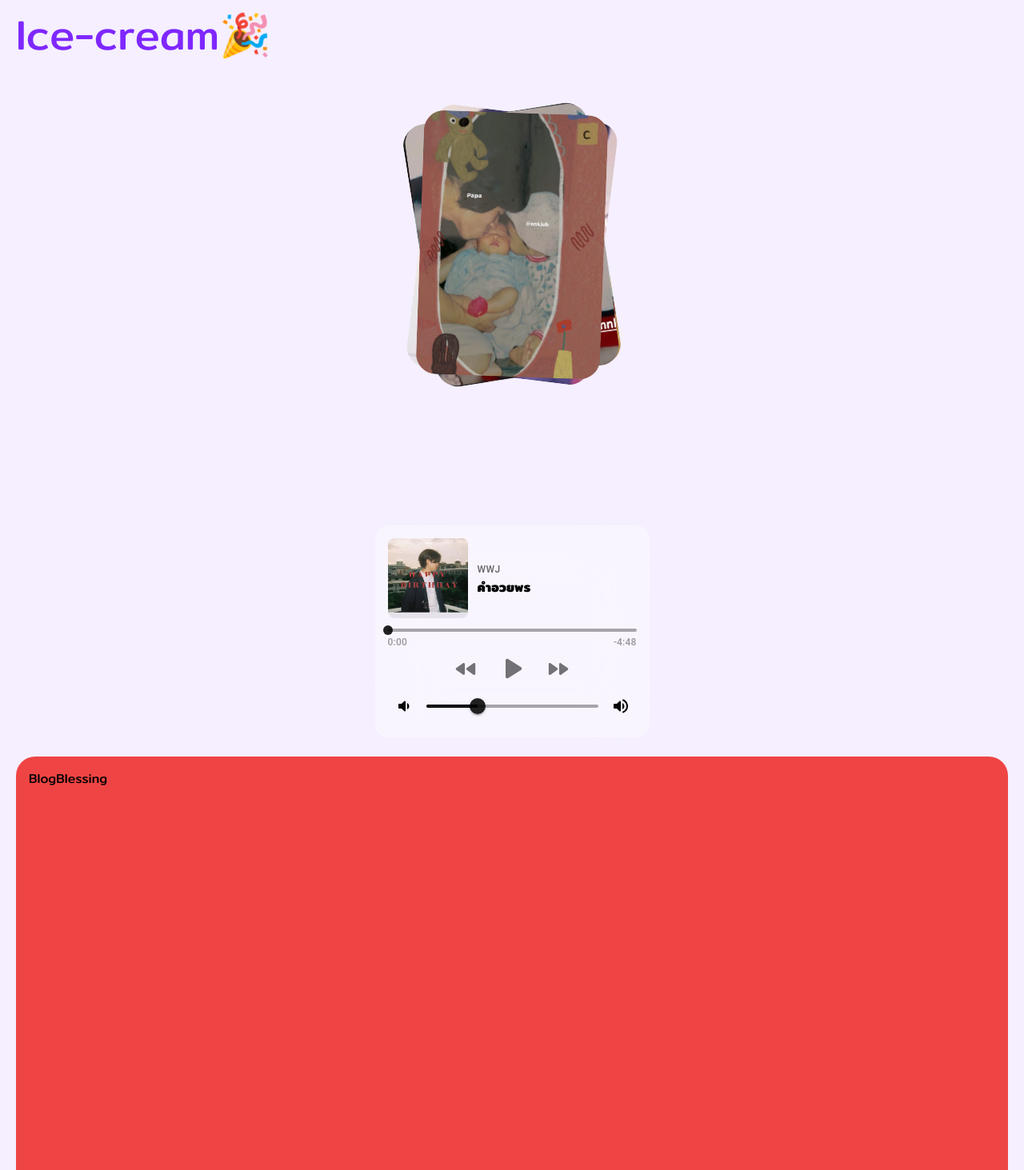
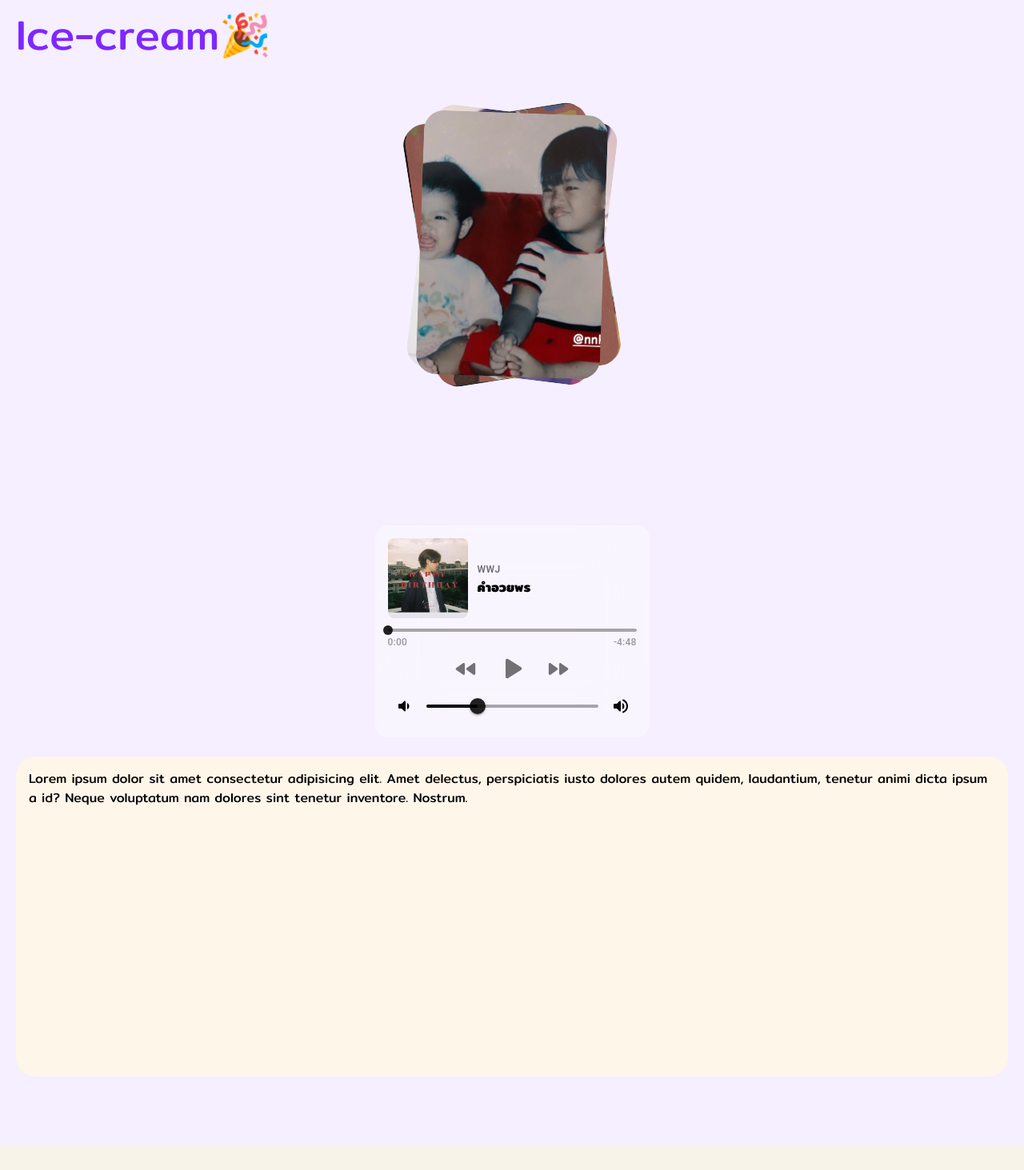
Before and after one commit to hygenec2olkid/cream_bday, a React (Vite) app: page / in a window 1280 px wide. Shown: the part 167-1630 px from the top of the page at 80% size. Built offline with nearby package versions, Linux system fonts and the light colour scheme.

Commit message:
fix: adjust style

```diff
--- a/src/App.jsx
+++ b/src/App.jsx
@@ -11,18 +11,12 @@ function App() {
         <FirstPage />
       </Frame>
 
-      <MusicPlayerSlider />
-      {/* <Frame className="h-1/2">
-
-      </Frame> */}
-
       <Frame>
+        <MusicPlayerSlider />
         <BlogBlessing />
       </Frame>
 
-      <Frame>
-        <Cake />
-      </Frame>
+      <Cake />
     </>
   );
 }
--- a/src/components/blog-blessing/blog-blessing.jsx
+++ b/src/components/blog-blessing/blog-blessing.jsx
@@ -2,7 +2,11 @@ import React from "react";
 
 function BlogBlessing() {
   return (
-    <div className="bg-red-500 h-full w-full p-4 rounded-3xl">BlogBlessing</div>
+    <div className="bg-[#FFF6EA] h-1/2 p-4 rounded-3xl ">
+      Lorem ipsum dolor sit amet consectetur adipisicing elit. Amet delectus,
+      perspiciatis iusto dolores autem quidem, laudantium, tenetur animi dicta
+      ipsum a id? Neque voluptatum nam dolores sint tenetur inventore. Nostrum.
+    </div>
   );
 }
 
--- a/src/components/image-stack/image-stack.jsx
+++ b/src/components/image-stack/image-stack.jsx
@@ -1,4 +1,4 @@
-import React, { useState } from "react";
+import React, { useState, useEffect } from "react";
 import { Swiper, SwiperSlide } from "swiper/react";
 
 import "swiper/css";
@@ -7,16 +7,30 @@ import "swiper/css/pagination";
 
 const ImageStack = ({ images, imagesSlice }) => {
   const [isOpen, setIsOpen] = useState(false);
-  const [activeIndex, setActiveIndex] = useState(0);
+
+  const [shuffledImages, setShuffledImages] = useState([]);
 
   const openModal = (index) => {
-    setActiveIndex(index);
     setIsOpen(true);
   };
 
   const closeModal = () => {
     setIsOpen(false);
   };
+
+  useEffect(() => {
+    // Shuffle images array on component render
+    const shuffleArray = (array) => {
+      let shuffled = [...array];
+      for (let i = shuffled.length - 1; i > 0; i--) {
+        const j = Math.floor(Math.random() * (i + 1));
+        [shuffled[i], shuffled[j]] = [shuffled[j], shuffled[i]];
+      }
+      return shuffled;
+    };
+
+    setShuffledImages(shuffleArray(images));
+  }, [images]); // Ensure shuffling happens when `images` prop changes
 
   const getRandomRotation = () => {
     return Math.floor(Math.random() * 26) - 15;
@@ -29,7 +43,7 @@ const ImageStack = ({ images, imagesSlice }) => {
   return (
     <div className="image-stack">
       <div className="stack">
-        {images.map((image, index) => (
+        {shuffledImages.map((image, index) => (
           <img
             key={index}
             src={image}
@@ -49,7 +63,6 @@ const ImageStack = ({ images, imagesSlice }) => {
             &times;
           </button>
           <Swiper
-            initialSlide={activeIndex}
             spaceBetween={50}
             slidesPerView={1}
             navigation={{ nextEl: null, prevEl: null }}
--- a/src/layouts/frame.jsx
+++ b/src/layouts/frame.jsx
@@ -2,7 +2,9 @@ import React from "react";
 
 function Frame({ children, className }) {
   return (
-    <div className={`w-screen h-screen  bg-[#F5EFFF] px-5 ${className}`}>
+    <div
+      className={`w-screen h-screen flex flex-col bg-[#F5EFFF] px-5 ${className}`}
+    >
       {children}
     </div>
   );
```
